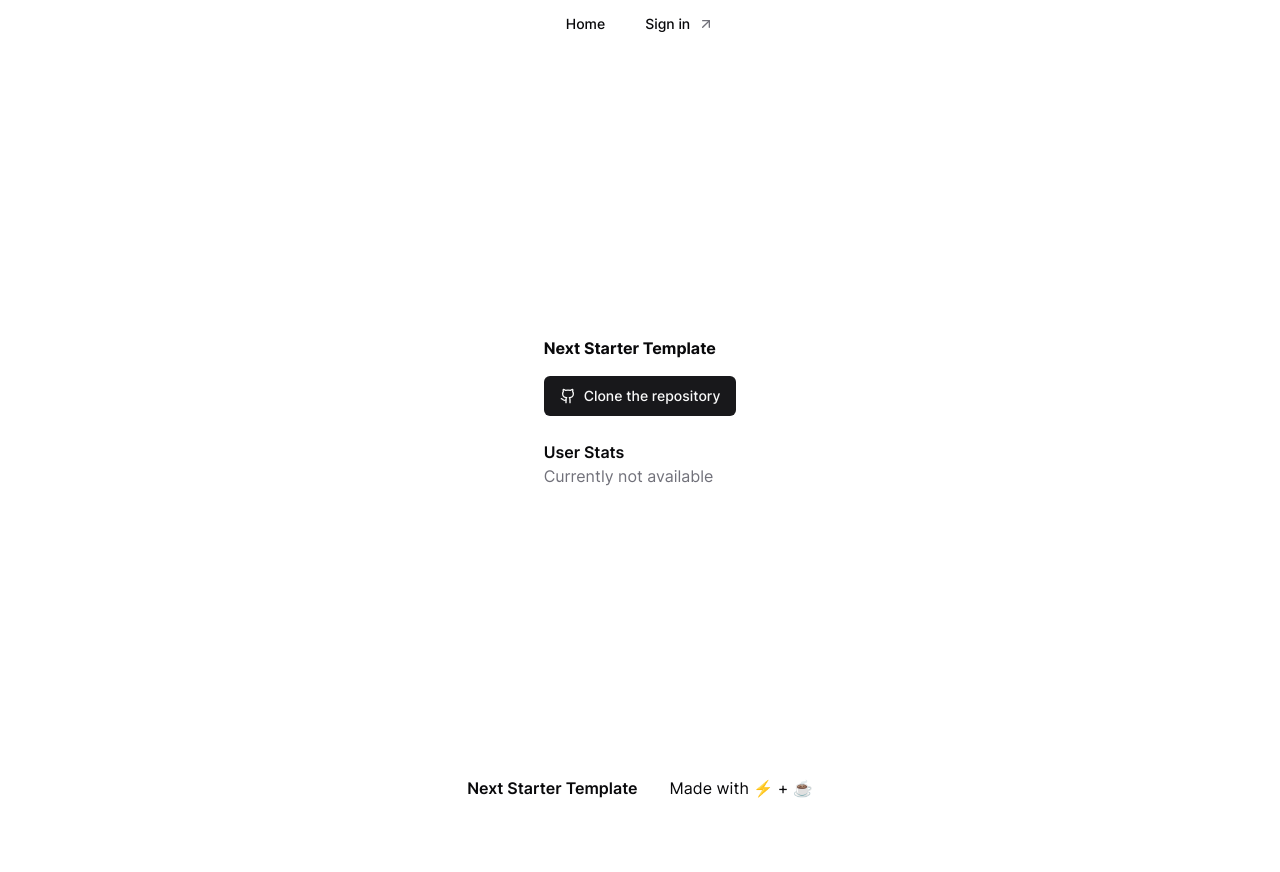
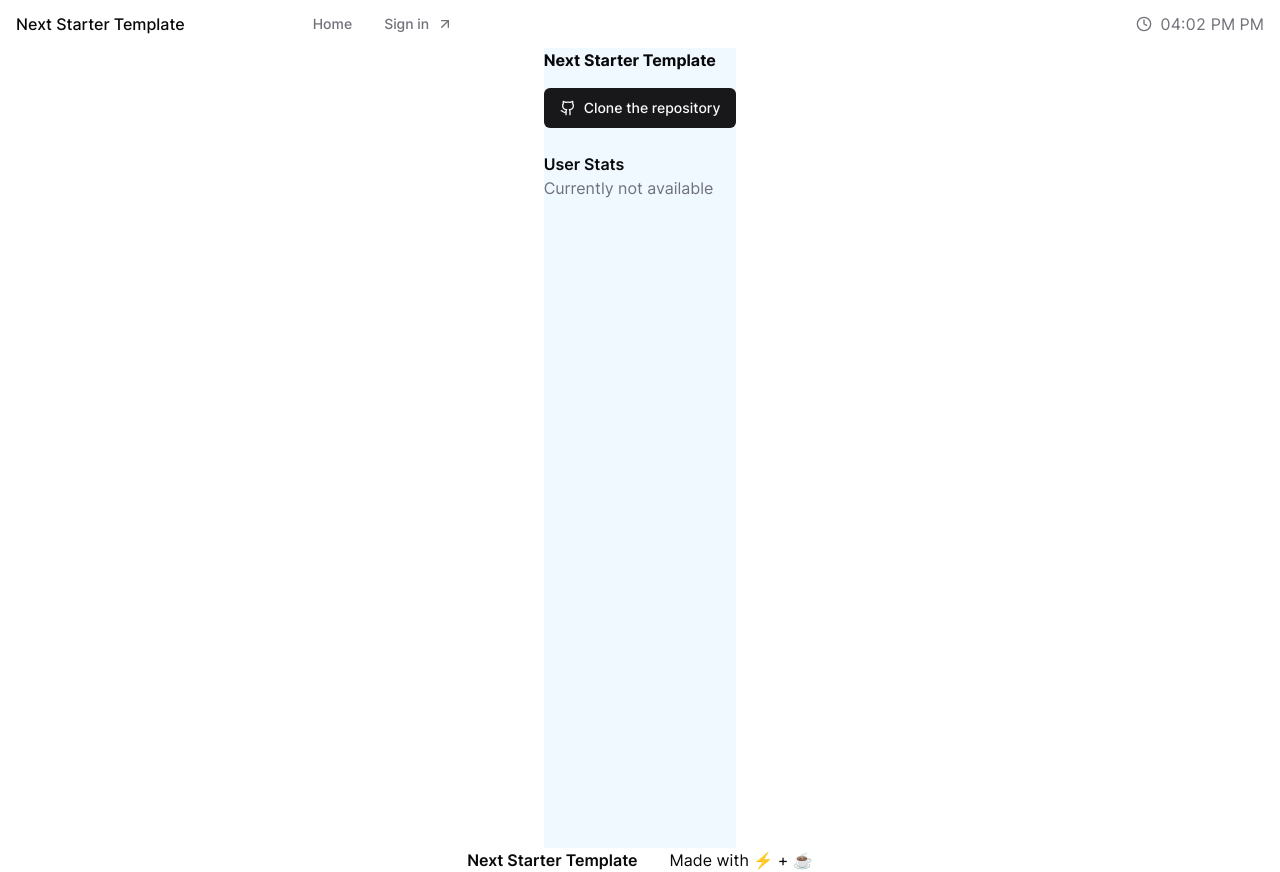
Before and after one commit to humanwhodreams/next-starter-template, a Next.js app: page / in a window 1280 px wide. Before the commit the page ends 800 px from the top, so only its background shows below. Built offline with nearby package versions, Linux system fonts and the light colour scheme.

Commit message:
feat: site header
- site navigation component

```diff
--- a/app/page.tsx
+++ b/app/page.tsx
@@ -1,47 +1,21 @@
-import { ArrowUpRight, Github } from "lucide-react";
-
-import Link from "next/link";
+import { Github } from "lucide-react";
+import { SiteHeader } from "@/components/shared/site-header";
 import { buttonVariants } from "@/components/ui/button";
 import { cn } from "@/lib/cn";
 
 export default function Home() {
   return (
     <main className="flex flex-col items-center justify-between min-h-dvh">
-      <Header />
+      <SiteHeader />
       <Main />
       <Footer />
     </main>
   );
 }
 
-function Header() {
-  return (
-    <header>
-      <nav className="p-1">
-        <ul className="flex items-center gap-x-2">
-          <li>
-            <Link href="/" className={cn(buttonVariants({ variant: "ghost" }))}>
-              Home
-            </Link>
-          </li>
-          <li>
-            <Link
-              href="/sign-in"
-              className={cn(buttonVariants({ variant: "ghost" }))}
-            >
-              Sign in
-              <ArrowUpRight className="flex-shrink-0 ml-2 size-4 text-muted-foreground" />
-            </Link>
-          </li>
-        </ul>
-      </nav>
-    </header>
-  );
-}
-
 function Main() {
   return (
-    <section>
+    <section className="min-h-screen bg-sky-50">
       <div className="mb-6 space-y-4">
         <h1 className="font-bold">Next Starter Template</h1>
         <a
@@ -50,7 +24,8 @@ function Main() {
           rel="noopener noreferrer"
           className={cn(buttonVariants({}))}
         >
-          <Github className="flex-shrink-0 mr-2 size-4"/>Clone the repository
+          <Github className="flex-shrink-0 mr-2 size-4" />
+          Clone the repository
         </a>
       </div>
 
--- /dev/null
+++ b/components/shared/site-header.tsx
@@ -0,0 +1,70 @@
+/*
+  Websites shared header component.
+*/
+"use client";
+
+import { ArrowUpRight } from "lucide-react";
+import Link from "next/link";
+import { TimeDisplay } from "../time-display";
+import { buttonVariants } from "../ui/button";
+import { cn } from "@/lib/cn";
+import { useWindowScroll } from "@/hooks/use-window-scroll";
+
+interface SiteHeaderProps {
+  className?: string;
+}
+
+export function SiteHeader({ className }: SiteHeaderProps) {
+  const [scroll] = useWindowScroll();
+
+  const isScrolling: boolean = scroll.y > 8 ? true : false;
+
+  return (
+    <header
+      className={cn(
+        "w-full sticky top-0 inset-x-0",
+        isScrolling
+          ? "bg-background/55 backdrop-blur-md border-b border-border"
+          : "bg-background",
+        className
+      )}
+    >
+      <nav className="flex flex-row items-center justify-between px-4 py-1 gap-x-28">
+        <Link href="/" className="font-medium">
+          Next Starter Template
+        </Link>
+
+        <div className="flex flex-row items-center justify-between flex-1">
+          <ul aria-label="primary-navigation" className="flex items-center">
+            <li>
+              <Link
+                href="/"
+                className={cn(buttonVariants({ variant: "ghost-text" }))}
+              >
+                Home
+              </Link>
+            </li>
+            <li>
+              <Link
+                href="/sign-in"
+                className={cn(buttonVariants({ variant: "ghost-text" }))}
+              >
+                Sign in
+                <ArrowUpRight className="flex-shrink-0 ml-2 size-4 text-muted-foreground group-hover/button:text-foreground" />
+              </Link>
+            </li>
+          </ul>
+
+          <ul
+            aria-label="secondary-navigation"
+            className="flex items-center gap-x-4"
+          >
+            <li>
+              <TimeDisplay />
+            </li>
+          </ul>
+        </div>
+      </nav>
+    </header>
+  );
+}
--- /dev/null
+++ b/components/time-display.tsx
@@ -0,0 +1,19 @@
+"use client";
+
+import { Clock } from "lucide-react";
+import { useDateTime } from "@/hooks/use-date-time";
+
+/*
+  Displays the current time as a ticker
+*/
+
+export function TimeDisplay() {
+  const { time,amp } = useDateTime();
+
+  return (
+    <p className="flex items-center text-muted-foreground tabular-nums">
+      <Clock className="flex-shrink-0 mr-2 text-muted-foreground size-4" />
+      {time} {amp}
+    </p>
+  );
+}
--- a/components/ui/button.tsx
+++ b/components/ui/button.tsx
@@ -5,7 +5,7 @@ import { cva, type VariantProps } from "class-variance-authority"
 import { cn } from "@/lib/cn"
 
 const buttonVariants = cva(
-  "inline-flex items-center justify-center whitespace-nowrap rounded-md text-sm font-medium ring-offset-background transition-colors focus-visible:outline-none focus-visible:ring-2 focus-visible:ring-ring focus-visible:ring-offset-2 disabled:pointer-events-none disabled:opacity-50",
+  "inline-flex items-center justify-center whitespace-nowrap rounded-md text-sm font-medium ring-offset-background transition-colors focus-visible:outline-none focus-visible:ring-2 focus-visible:ring-ring focus-visible:ring-offset-2 disabled:pointer-events-none disabled:opacity-50 group/button",
   {
     variants: {
       variant: {
@@ -18,6 +18,9 @@ const buttonVariants = cva(
           "bg-secondary text-secondary-foreground hover:bg-secondary/80",
         ghost: "hover:bg-accent hover:text-accent-foreground",
         link: "text-primary underline-offset-4 hover:underline",
+
+        // custom variants
+        "ghost-text": "text-muted-foreground hover:text-foreground duration-200"
       },
       size: {
         default: "h-10 px-4 py-2",
--- /dev/null
+++ b/hooks/use-date-time.ts
@@ -0,0 +1,25 @@
+import { useEffect, useState } from "react";
+
+/**
+ * Get the current time as a ticker
+ * @returns An object containing formatted date & time
+ */
+export function useDateTime() {
+  let [dateTime, setDateTime] = useState(new Date());
+
+  useEffect(() => {
+    let timer = setInterval(() => setDateTime(new Date()), 1000);
+
+    return function cleanUp() {
+      clearInterval(timer);
+    };
+  }, []);
+
+  return {
+    time: dateTime.toLocaleTimeString(undefined, {
+      hour: "2-digit",
+      minute: "2-digit",
+    }),
+    amp: dateTime.getHours() < 12 ? "AM" : "PM",
+  };
+}
--- /dev/null
+++ b/hooks/use-window-scroll.ts
@@ -0,0 +1,3 @@
+import { useWindowScroll } from "@mantine/hooks";
+
+export { useWindowScroll };
--- a/package.json
+++ b/package.json
@@ -9,6 +9,7 @@
     "lint": "next lint"
   },
   "dependencies": {
+    "@mantine/hooks": "^7.11.2",
     "@radix-ui/react-slot": "^1.1.0",
     "class-variance-authority": "^0.7.0",
     "clsx": "^2.1.1",
```
Also changed, not shown: utils/dates.ts (+13 -3 lines), 1 other file (tests, documents, lock files or other folders).
